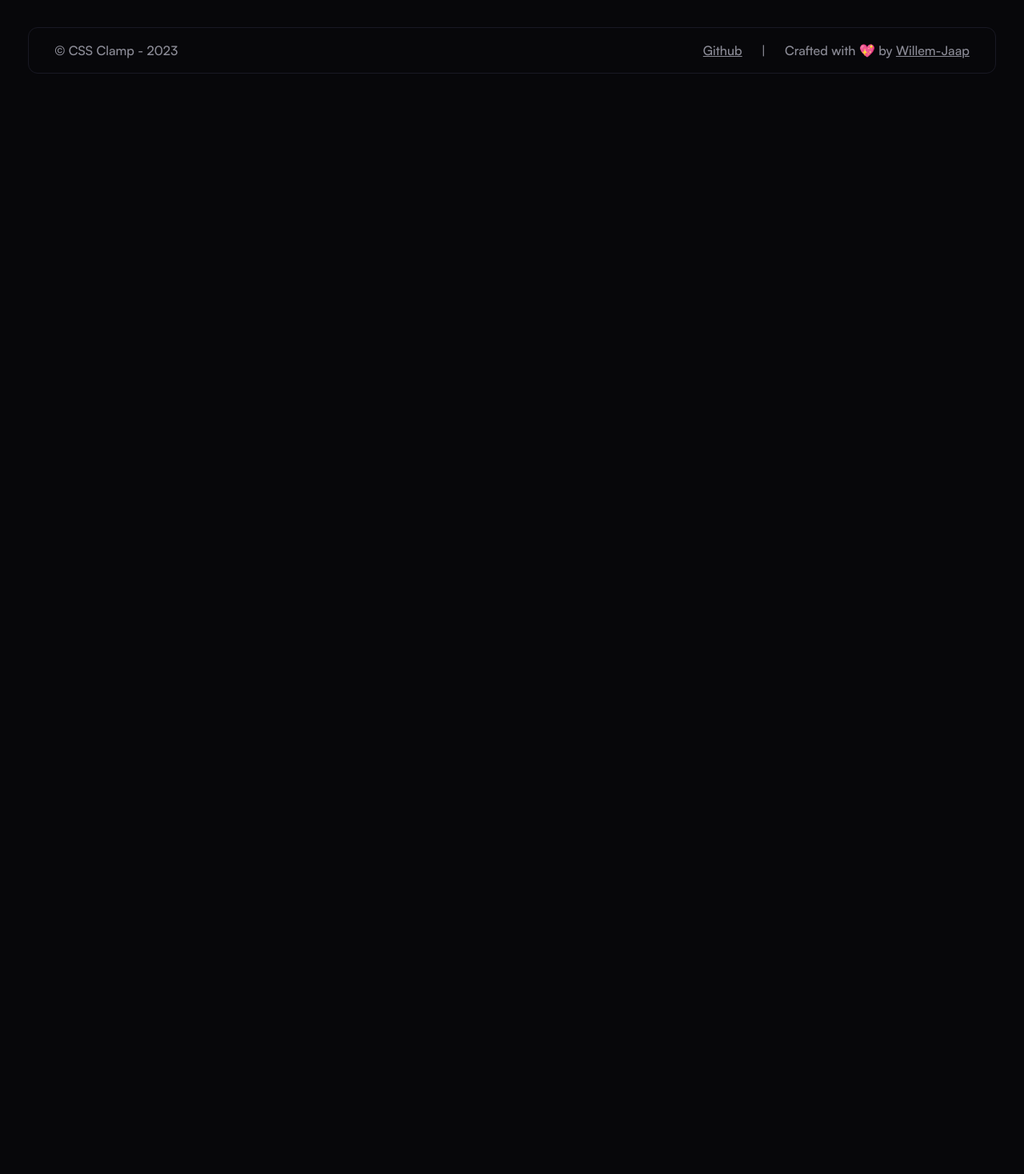
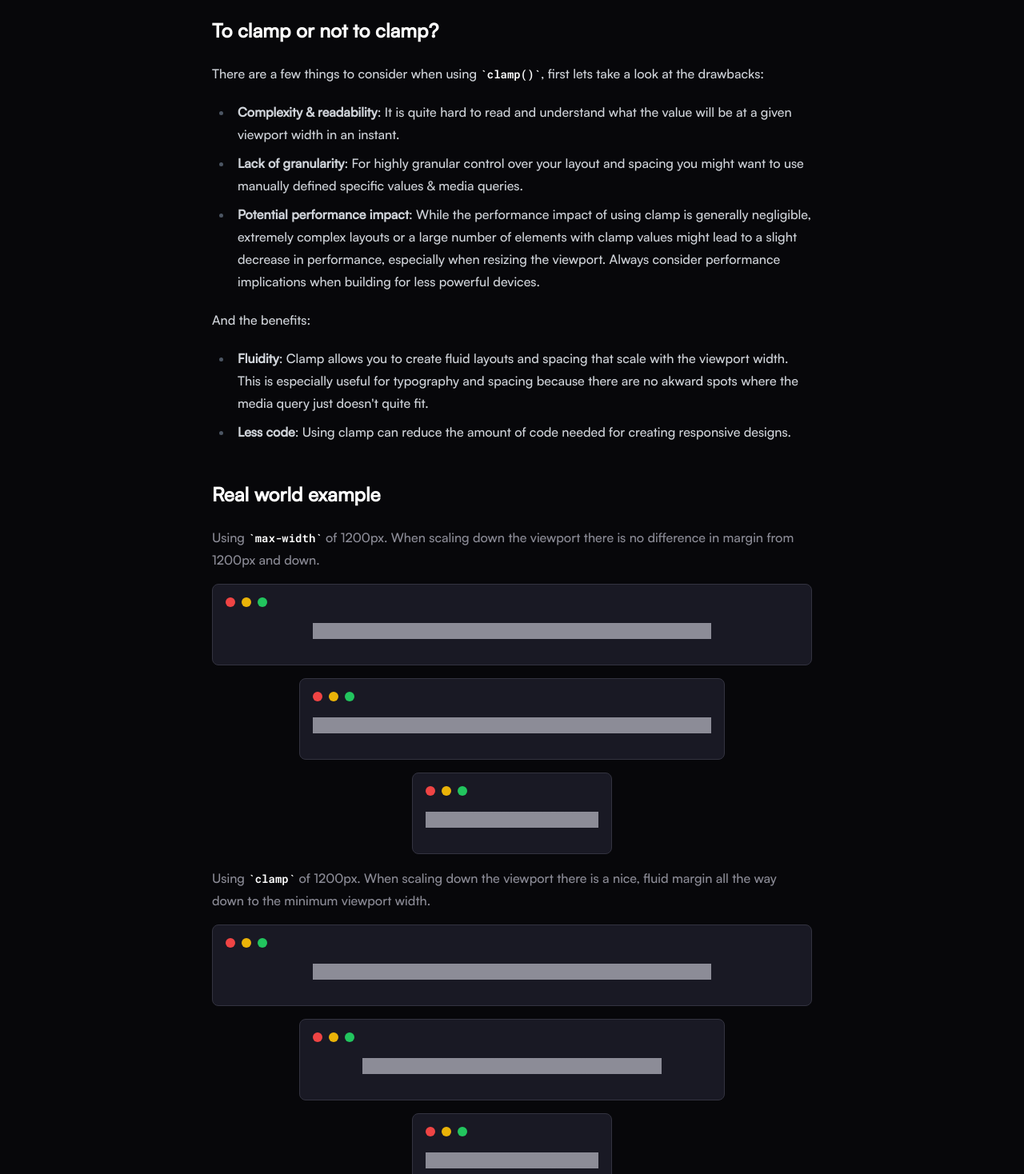
Before and after one commit to Willem-Jaap/cssclamp, a Next.js app: page /guide in a window 1280 px wide. Shown: the part 542-2010 px from the top of the page at 80% size. Before the commit the page ends 800 px from the top, so only its background shows below. Built offline with nearby package versions, Linux system fonts and the light colour scheme.

Commit message:
feat: add guide with example

```diff
--- /dev/null
+++ b/src/app/guide/example.tsx
@@ -0,0 +1,78 @@
+'use client';
+
+const Example = () => {
+    return (
+        <div className="flex flex-col gap-4">
+            <div className="text-neutral-400">
+                Using <code>max-width</code> of 1200px. When scaling down the viewport there is no
+                difference in margin from 1200px and down.
+            </div>
+            <div className="relative h-full origin-top-left overflow-hidden rounded-lg border border-neutral-700 bg-neutral-800 pb-8 pt-12">
+                <div className="absolute left-4 top-4">
+                    <div className="flex items-center gap-2">
+                        <div className="h-3 w-3 rounded-full bg-red-500" />
+                        <div className="h-3 w-3 rounded-full bg-yellow-500" />
+                        <div className="h-3 w-3 rounded-full bg-green-500" />
+                    </div>
+                </div>
+                <div className="mx-auto h-5 w-2/3 border border-dashed border-neutral-400 bg-neutral-400 px-2 py-1 text-lg" />
+            </div>
+            <div className="relative mx-auto h-full w-[calc(66.6%+2rem)] origin-top-left overflow-hidden rounded-lg border border-neutral-700 bg-neutral-800 px-4 pb-8 pt-12">
+                <div className="absolute left-4 top-4">
+                    <div className="flex items-center gap-2">
+                        <div className="h-3 w-3 rounded-full bg-red-500" />
+                        <div className="h-3 w-3 rounded-full bg-yellow-500" />
+                        <div className="h-3 w-3 rounded-full bg-green-500" />
+                    </div>
+                </div>
+                <div className="mx-auto h-5 border border-dashed border-neutral-400 bg-neutral-400 px-2 py-1 text-lg" />
+            </div>
+            <div className="relative mx-auto h-full w-1/3 origin-top-left overflow-hidden rounded-lg border border-neutral-700 bg-neutral-800 px-4 pb-8 pt-12">
+                <div className="absolute left-4 top-4">
+                    <div className="flex items-center gap-2">
+                        <div className="h-3 w-3 rounded-full bg-red-500" />
+                        <div className="h-3 w-3 rounded-full bg-yellow-500" />
+                        <div className="h-3 w-3 rounded-full bg-green-500" />
+                    </div>
+                </div>
+                <div className="mx-auto h-5 border border-dashed border-neutral-400 bg-neutral-400 px-2 py-1 text-lg" />
+            </div>
+            <div className="text-neutral-400">
+                Using <code>clamp</code> of 1200px. When scaling down the viewport there is a nice,
+                fluid margin all the way down to the minimum viewport width.
+            </div>
+            <div className="relative h-full origin-top-left overflow-hidden rounded-lg border border-neutral-700 bg-neutral-800 pb-8 pt-12">
+                <div className="absolute left-4 top-4">
+                    <div className="flex items-center gap-2">
+                        <div className="h-3 w-3 rounded-full bg-red-500" />
+                        <div className="h-3 w-3 rounded-full bg-yellow-500" />
+                        <div className="h-3 w-3 rounded-full bg-green-500" />
+                    </div>
+                </div>
+                <div className="mx-auto h-5 w-2/3 border border-dashed border-neutral-400 bg-neutral-400 px-2 py-1 text-lg" />
+            </div>
+            <div className="relative mx-auto h-full w-[calc(66.6%+2rem)] origin-top-left overflow-hidden rounded-lg border border-neutral-700 bg-neutral-800 px-4 pb-8 pt-12">
+                <div className="absolute left-4 top-4">
+                    <div className="flex items-center gap-2">
+                        <div className="h-3 w-3 rounded-full bg-red-500" />
+                        <div className="h-3 w-3 rounded-full bg-yellow-500" />
+                        <div className="h-3 w-3 rounded-full bg-green-500" />
+                    </div>
+                </div>
+                <div className="mx-auto h-5  w-3/4 border border-dashed border-neutral-400 bg-neutral-400 px-2 py-1 text-lg" />
+            </div>
+            <div className="relative mx-auto h-full w-1/3 origin-top-left overflow-hidden rounded-lg border border-neutral-700 bg-neutral-800 px-4 pb-8 pt-12">
+                <div className="absolute left-4 top-4">
+                    <div className="flex items-center gap-2">
+                        <div className="h-3 w-3 rounded-full bg-red-500" />
+                        <div className="h-3 w-3 rounded-full bg-yellow-500" />
+                        <div className="h-3 w-3 rounded-full bg-green-500" />
+                    </div>
+                </div>
+                <div className="mx-auto h-5 border border-dashed border-neutral-400 bg-neutral-400 px-2 py-1 text-lg" />
+            </div>
+        </div>
+    );
+};
+
+export default Example;
--- a/src/app/guide/page.tsx
+++ b/src/app/guide/page.tsx
@@ -1,11 +1,11 @@
 import React from 'react';
 import Link from 'next/link';
 
-// A guide on CSS clamp
+import Example from '~/app/guide/example';
 
 const Page = () => {
     return (
-        <article className="prose prose-invert">
+        <article className="prose prose-invert mx-[clamp(0rem,_-6.915rem_+_26.596vw,_25rem)] max-w-none">
             <h1>CSS Clamp Guide</h1>
             <p>
                 <code>clamp()</code>is a CSS function that allows you to clamp a value between a
@@ -38,6 +38,44 @@ const Page = () => {
                 20 rem and 120 rem the value will be clamped (fluid) between 1 rem and 4 rem
                 linearly.
             </p>
+            <h2>To clamp or not to clamp?</h2>
+            <p>
+                There are a few things to consider when using <code>clamp()</code>, first lets take
+                a look at the drawbacks:
+            </p>
+            <ul>
+                <li>
+                    <b>Complexity & readability</b>: It is quite hard to read and understand what
+                    the value will be at a given viewport width in an instant.
+                </li>
+                <li>
+                    <b>Lack of granularity</b>: For highly granular control over your layout and
+                    spacing you might want to use manually defined specific values & media queries.
+                </li>
+                <li>
+                    <b>Potential performance impact</b>: While the performance impact of using clamp
+                    is generally negligible, extremely complex layouts or a large number of elements
+                    with clamp values might lead to a slight decrease in performance, especially
+                    when resizing the viewport. Always consider performance implications when
+                    building for less powerful devices.
+                </li>
+            </ul>
+            <p>And the benefits:</p>
+            <ul>
+                <li>
+                    <b>Fluidity</b>: Clamp allows you to create fluid layouts and spacing that scale
+                    with the viewport width. This is especially useful for typography and spacing
+                    because there are no akward spots where the media query just doesn&apos;t quite
+                    fit.
+                </li>
+                <li>
+                    <b>Less code</b>: Using clamp can reduce the amount of code needed for creating
+                    responsive designs.
+                </li>
+            </ul>
+            <h2>Real world example</h2>
+
+            <Example />
         </article>
     );
 };
--- a/src/components/layout/header.tsx
+++ b/src/components/layout/header.tsx
@@ -17,13 +17,6 @@ const Header = () => {
                             Guide
                         </Link>
                     </li>
-                    <li>
-                        <Link
-                            href="/deepdive"
-                            className="rounded-lg px-4 py-2 transition-colors duration-200 hover:bg-neutral-800">
-                            Deepdive
-                        </Link>
-                    </li>
                 </menu>
             </nav>
         </header>
```
